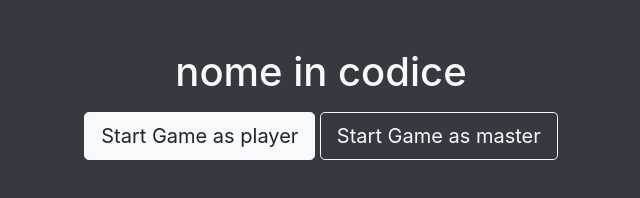
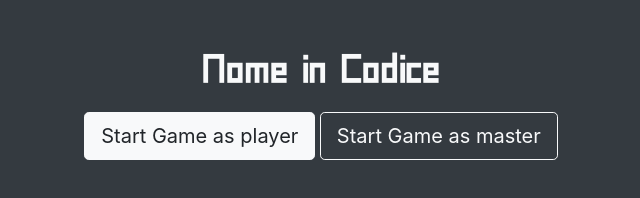
Before and after one commit to forno96/codename, a plain HTML site: page client/index.html in a window 1280 px wide. Shown: the whole page, without its empty margins (319-959 px from the left). Drawn offline with nearby package versions, Linux system fonts and the light colour scheme; no server answers.

Commit message:
ADD: custom font

```diff
--- /dev/null
+++ b/client/index.css
@@ -0,0 +1,8 @@
+@font-face {
+  font-family: "Robot";
+  src: url("./assets/Robot.otf");
+}
+
+h1{
+  font-family: Robot;
+}
--- a/client/index.html
+++ b/client/index.html
@@ -7,6 +7,9 @@
   <script src="https://stackpath.bootstrapcdn.com/bootstrap/4.4.1/js/bootstrap.min.js"></script>
   <script src="http://cdnjs.cloudflare.com/ajax/libs/seedrandom/2.3.10/seedrandom.min.js"></script>
 
+  <link rel="stylesheet" href="./index.css" />
+  <link rel='icon' href='./assets/favicon.ico' type='image/x-icon'/ >
+
   <script src="/socket.io/socket.io.js"></script>
   <script src="./index.js"></script>
   <script src="./random.js"></script>
@@ -15,7 +18,7 @@
 <body class="bg-dark">
 
   <div class="container-fluid text-center mt-5" id="center">
-    <h1 class="text-light mb-3">nome in codice</h1>
+    <h1 class="text-light mb-3">Nome in Codice</h1>
     <div id="start">
       <button type="button" class="btn btn-light btn-lg" onclick="main('player')">Start Game as player</button>
       <button type="button" class="btn btn-outline-light btn-lg" onclick="main('master')">Start Game as master</button>
```
Also changed, not shown: server/ludo.js (+1 -7 lines), client/assets/Robot.otf (added), client/assets/favicon.ico (added).
